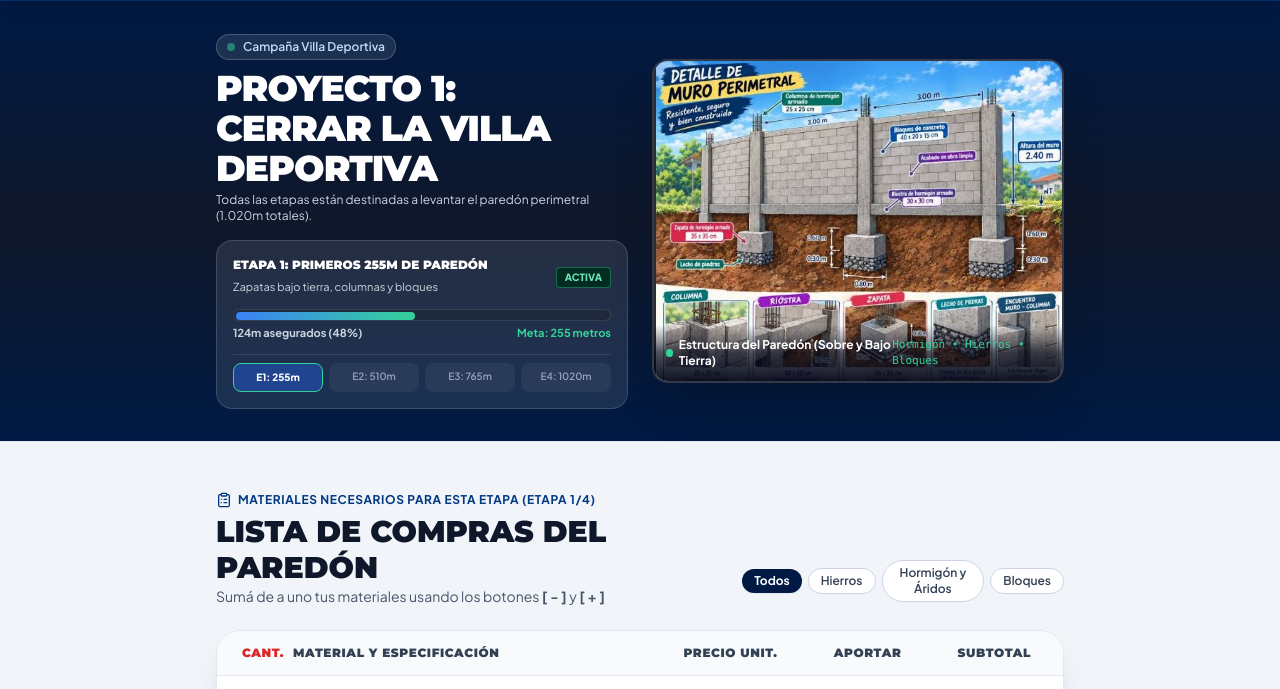
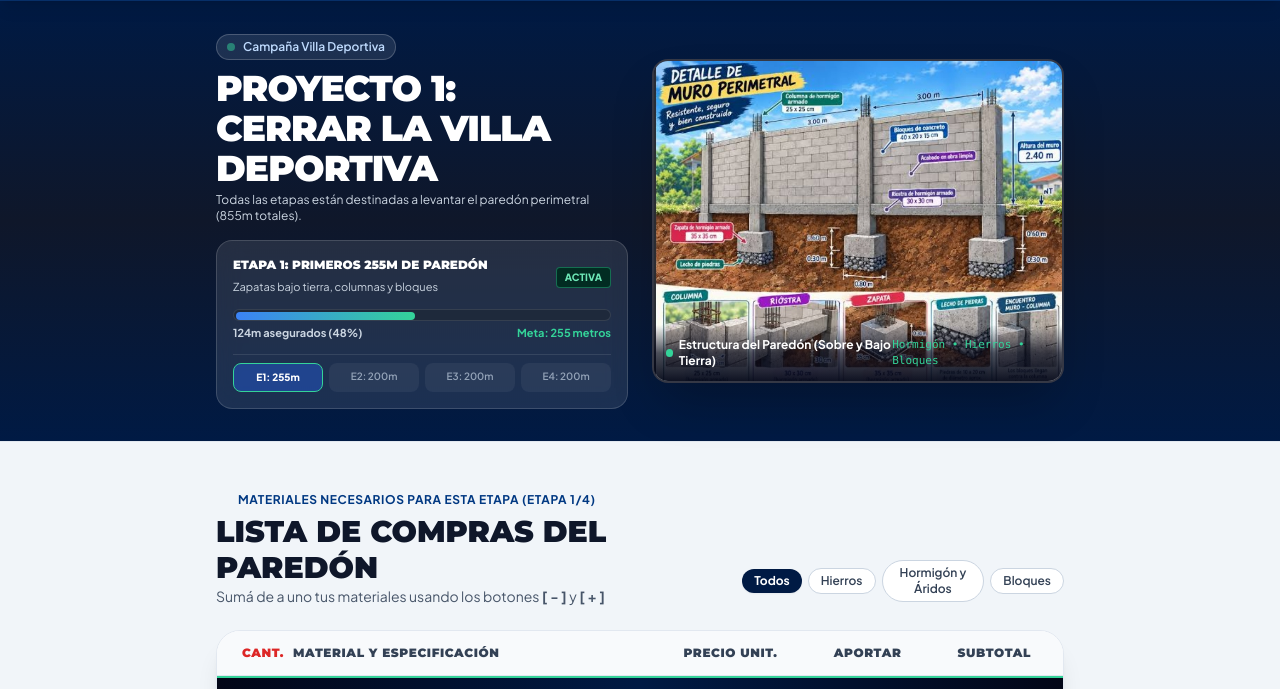
Before and after one commit to alvakpo/alvarado-proyectos, a website: page index.html in a window 1280 px wide. Shown: the part 80-769 px from the top of the page. Drawn offline with nearby package versions, Linux system fonts and the light colour scheme.

Commit message:
fix: distancias paredón 855m totales (E1=255m, E2=E3=E4=200m)

```diff
--- a/app.js
+++ b/app.js
@@ -1,4 +1,4 @@
-/**
+esta p/**
  * ALVARADO PROYECTOS - Sistema de Donación / Aporte de Materiales
  * Proyecto 1: Cerrar la Villa Deportiva
  * Etapa 1: Primeros 255 metros de Paredón Lineal
--- a/index.html
+++ b/index.html
@@ -4,7 +4,7 @@
   <meta charset="UTF-8">
   <meta name="viewport" content="width=device-width, initial-scale=1.0">
   <title>Alvarado Proyectos | Etapa 1: Primeros 255 metros de Paredón Lineal</title>
-  <meta name="description" content="Club Atlético Alvarado: Campaña para los primeros 255 metros de paredón lineal en la Villa Deportiva. Sumá tus materiales y construyamos el futuro.">
+  <meta name="description" content="Club Atlético Alvarado: Campaña para los 855 metros de paredón perimetral en la Villa Deportiva. Sumá tus materiales y construyamos el futuro.">
   <link rel="icon" type="image/svg+xml" href="assets/escudo-alvarado.svg">
 
   <!-- Google Fonts -->
@@ -95,7 +95,7 @@
                 Proyecto 1:<br>Cerrar la Villa Deportiva
               </h1>
               <p class="text-xs text-slate-300 mt-1">
-                Todas las etapas están destinadas a levantar el paredón perimetral (1.020m totales).
+                Todas las etapas están destinadas a levantar el paredón perimetral (855m totales).
               </p>
             </div>
 
@@ -130,13 +130,13 @@
                   E1: 255m
                 </div>
                 <div class="p-1.5 rounded-lg bg-white/5 text-slate-400 font-semibold">
-                  E2: 510m
+                  E2: 200m
                 </div>
                 <div class="p-1.5 rounded-lg bg-white/5 text-slate-400 font-semibold">
-                  E3: 765m
+                  E3: 200m
                 </div>
                 <div class="p-1.5 rounded-lg bg-white/5 text-slate-400 font-semibold">
-                  E4: 1020m
+                  E4: 200m
                 </div>
               </div>
             </div>
```
